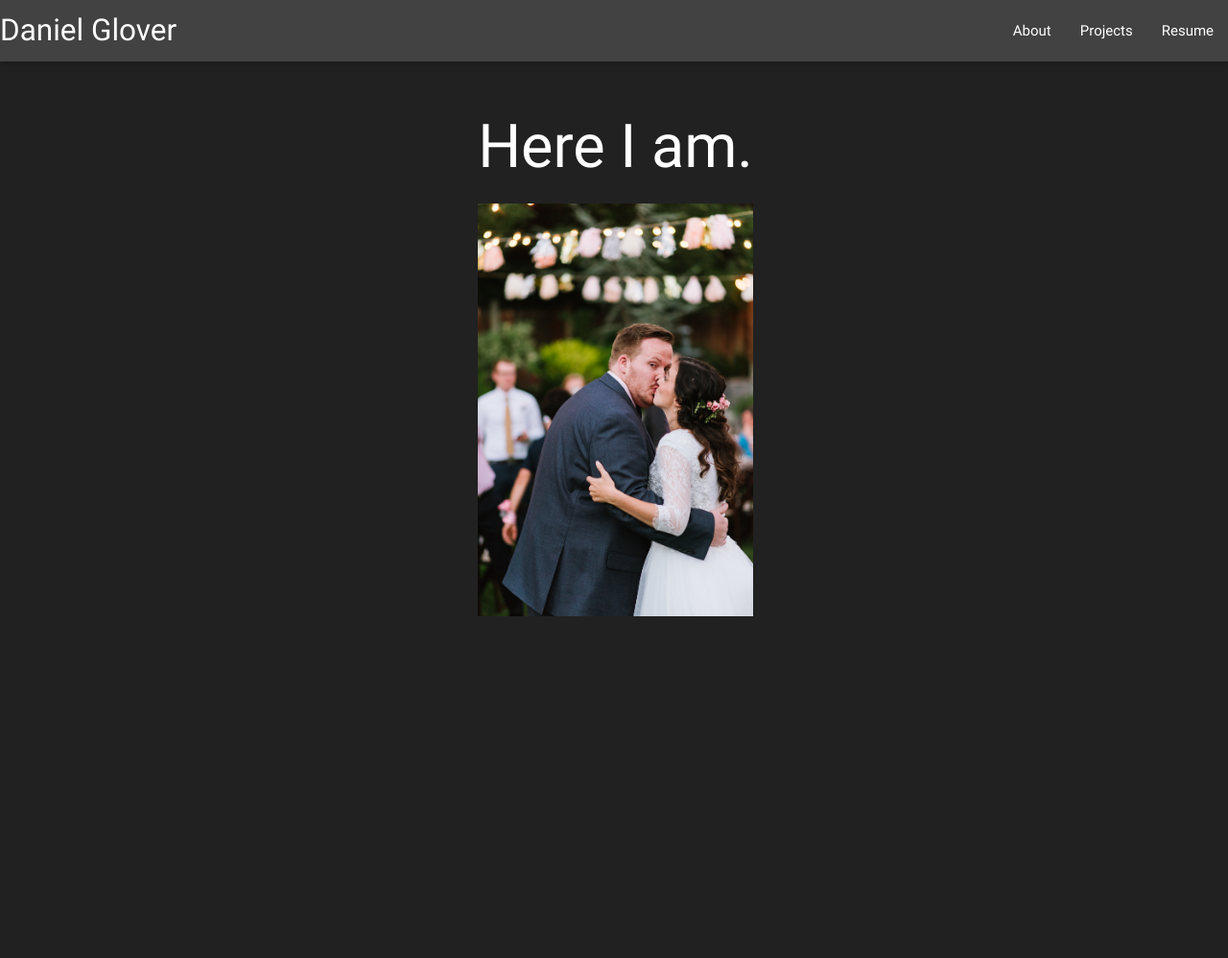
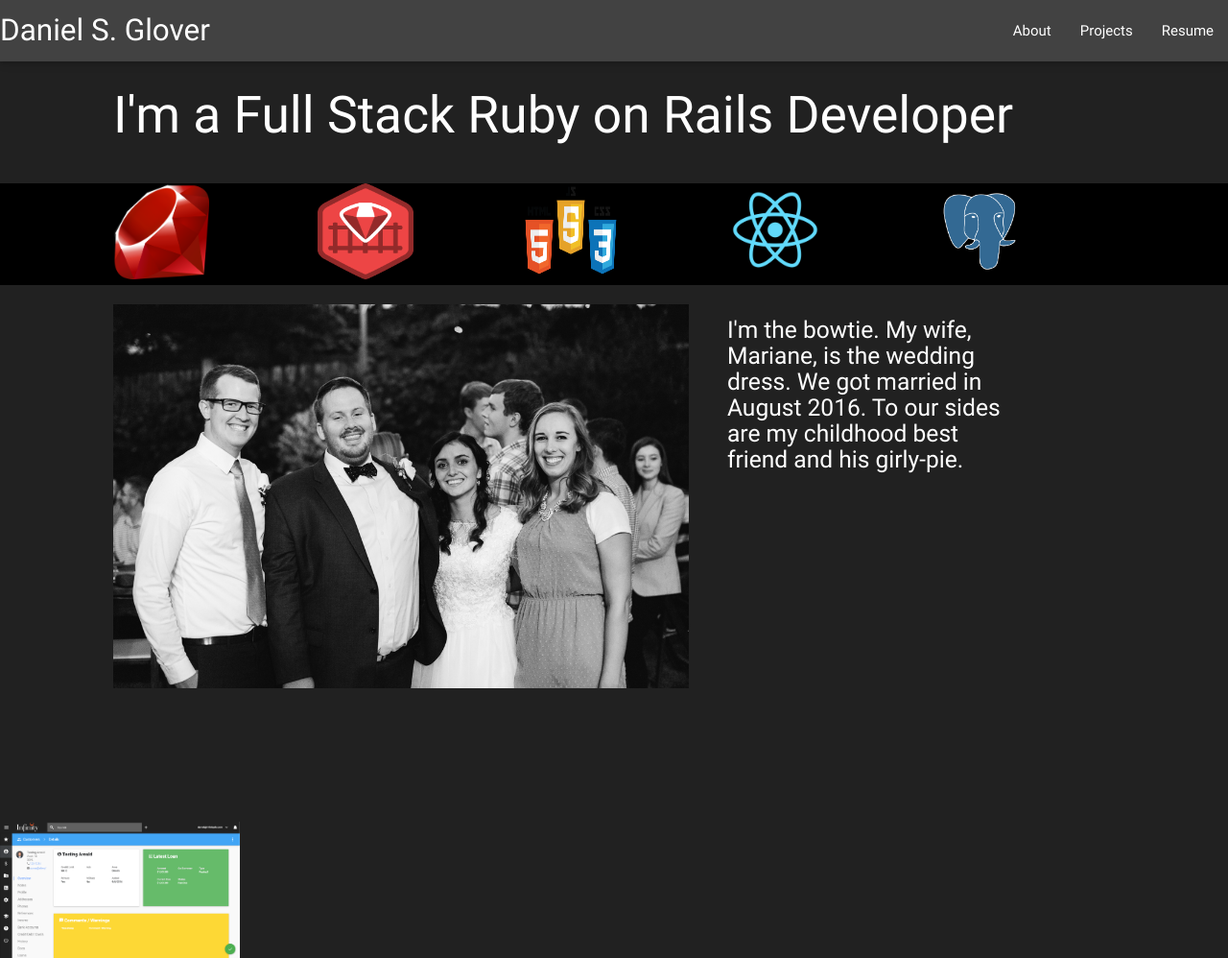
Before and after one commit to glovemasterflex/glovemasterflex.github.io, a plain HTML site: page index.html in a window 1280 px wide. Shown: the whole page at 96% size. Before the commit the page ends 800 px from the top, so only its background shows below. Drawn offline with nearby package versions, Linux system fonts and the light colour scheme.

Commit message:
added banner with lang icons, fixed picture and added small caption, also implemented materialize photo modals

```diff
--- a/index.html
+++ b/index.html
@@ -1,6 +1,7 @@
 <!DOCTYPE html>
   <html>
     <head>
+      <title>Daniel Glover - Full Stack Ruby on Rails Developer</title>
       <link href="http://fonts.googleapis.com/icon?family=Material+Icons" rel="stylesheet">
       <link type="text/css" rel="stylesheet" href="assets/css/materialize.min.css"  media="screen,projection"/>
       <meta name="viewport" content="width=device-width, initial-scale=1.0"/>
@@ -11,7 +12,7 @@
       <div class="navbar-fixed">
         <nav class="grey darken-3">
           <div class="nav-wrapper">
-            <a href="#top" class="brand-logo">Daniel Glover</a>
+            <a href="#top" class="brand-logo">Daniel S. Glover</a>
             <ul id="nav-mobile" class="right hide-on-med-and-down">
               <li><a href="#about">About</a></li>
               <li><a href="#projects">Projects</a></li>
@@ -21,21 +22,55 @@
         </nav>
       </div>
 
-      <br />
 
-      <div class="container">
+
         <div class="row">
-          <div class="col s6 offset-s4">
-          <h1 class="white-text">Here I am.</h1>
-          <img src="assets/pics/main.jpg" height=430/>
+          <div class="col s10 offset-s1">
+            <h2 class="white-text">I'm a Full Stack Ruby on Rails Developer</h2>
           </div>
         </div>
-      </div>
+        <div class="row black">
+          <div class="col s1 offset-s1">
+            <img src="assets/pics/ruby.png" width=100 height=100 />
+          </div>
+          <div class="col s1 offset-s1">
+            <img src="assets/pics/rubyonrails.png" width=100 height=100 />
+          </div>
+          <div class="col s1 offset-s1">
+            <img src="assets/pics/htmlcssjs.png" width=100 height=100 />
+          </div>
+          <div class="col s1 offset-s1">
+            <img src="assets/pics/react.png" width=100 height=100 />
+          </div>
+          <div class="col s1 offset-s1">
+            <img src="assets/pics/postgresql.png" width=100 height=100 />
+          </div>
+        </div>
 
+        <div class="row">
+          <div class="col s6 offset-s1">
+            <img src="assets/pics/main2.jpg" height=400 />
+          </div>
+          <div class="col s3">
+            <h5 class="white-text">I'm the bowtie. My wife, Mariane, is the wedding dress. We got married in August 2016. To our sides are my childhood best friend and his girly-pie.</h5>
+          </div>
+        </div>
 
+        <br />
+        <br />
+        <br />
+        <br />
+        <br />
 
+        <img class="materialboxed" data-caption="In-depth, scalable UI creation for customers panel" width="250" src="assets/pics/eclipse1.png">
 
       <script type="text/javascript" src="https://code.jquery.com/jquery-2.1.1.min.js"></script>
       <script type="text/javascript" src="assets/js/materialize.min.js"></script>
+      <script>
+        $(document).ready(function(){
+            $('.materialboxed').materialbox();
+          });
+      </script>
+
     </body>
   </html>
```
Also changed, not shown: assets/pics/Eclipse1.png (added), assets/pics/Eclipse2.png (added), assets/pics/htmlcssjs.png (added), assets/pics/main2.jpg (added), assets/pics/postgresql.png (added), assets/pics/react.png (added), assets/pics/ruby.png (added), assets/pics/rubyonrails.png (added).
